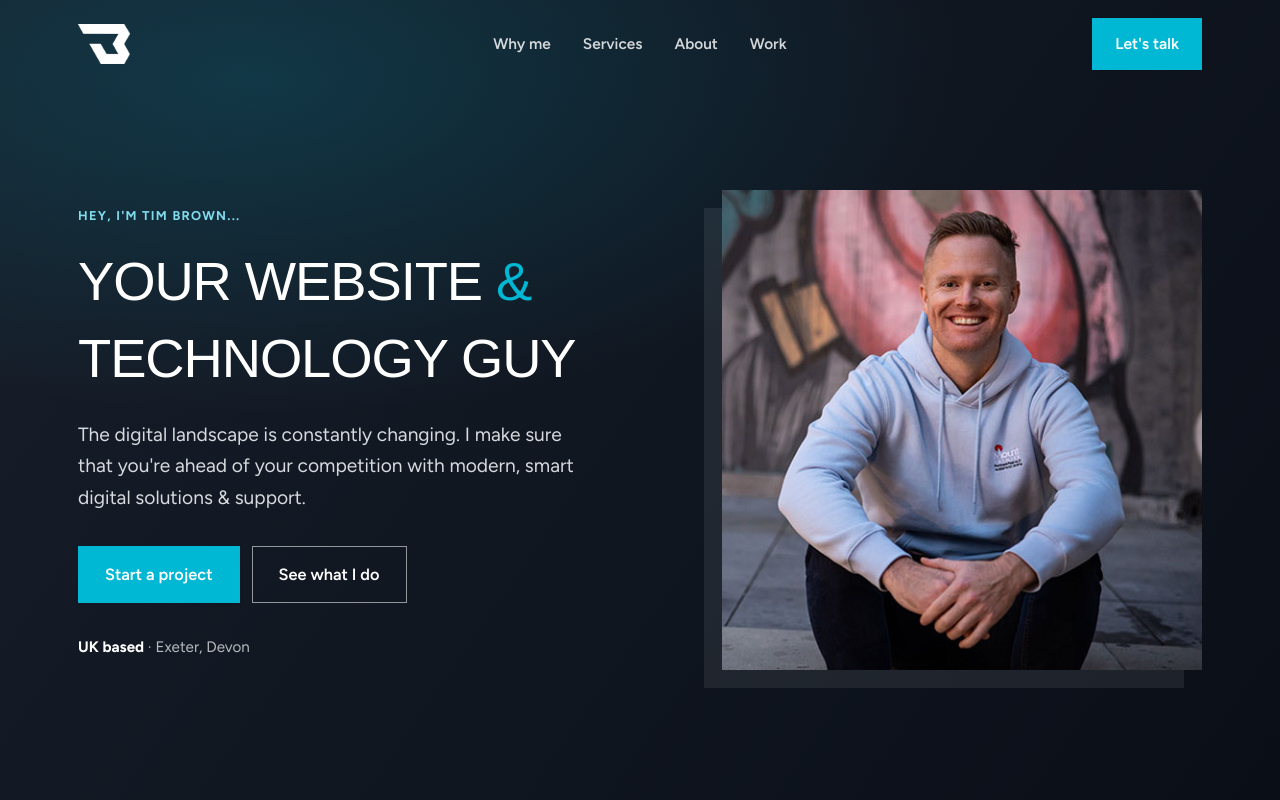
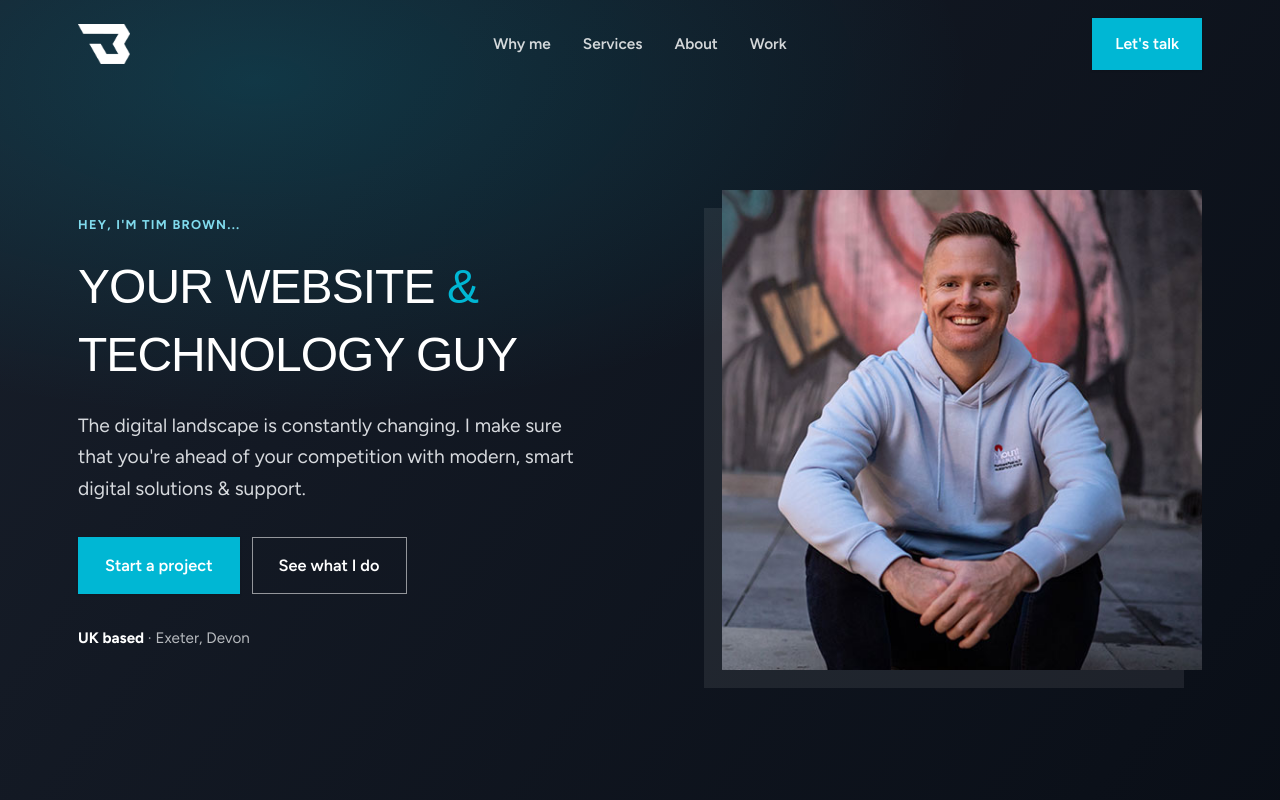
Before and after one commit to tangobrown/tangobrown, a Next.js app: page / in a window 1280 px wide. Shown: the top 800 px of the page. Built offline with nearby package versions, Linux system fonts and the light colour scheme; a web font is replaced by a local one.

Commit message:
Shrink hero H1 another ~10%

```diff
--- a/app/globals.css
+++ b/app/globals.css
@@ -194,7 +194,7 @@ em { font-style: normal; color: var(--coral-deep); font-weight: 700; }
   box-shadow: -18px 18px 0 oklch(1 0 0 / 0.08);
 }
 .hero__photo img { width: 100%; height: 100%; object-fit: cover; display: block; }
-.hero__title { font-size: clamp(2.1rem, 4.6vw, 3.4rem); color: #fff; }
+.hero__title { font-size: clamp(1.9rem, 4.1vw, 3rem); color: #fff; }
 .hero__title .hl { color: var(--coral); }
 .hero__lead { margin-top: 22px; font-size: clamp(1.08rem, 1.5vw, 1.25rem); color: oklch(0.97 0.004 260 / 0.88); max-width: 42ch; }
 .hero__actions { margin-top: 32px; display: flex; flex-wrap: wrap; gap: 12px; }
```
